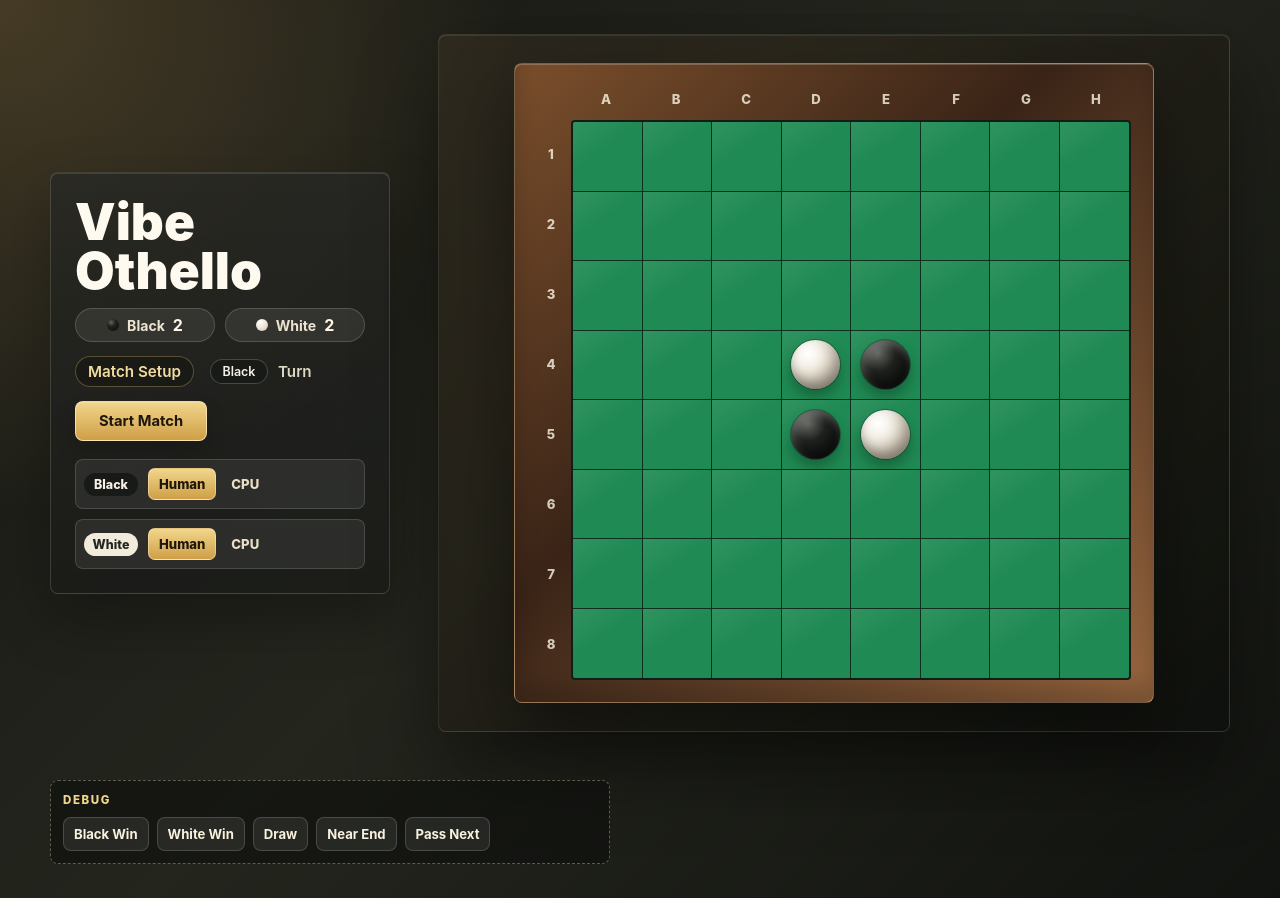
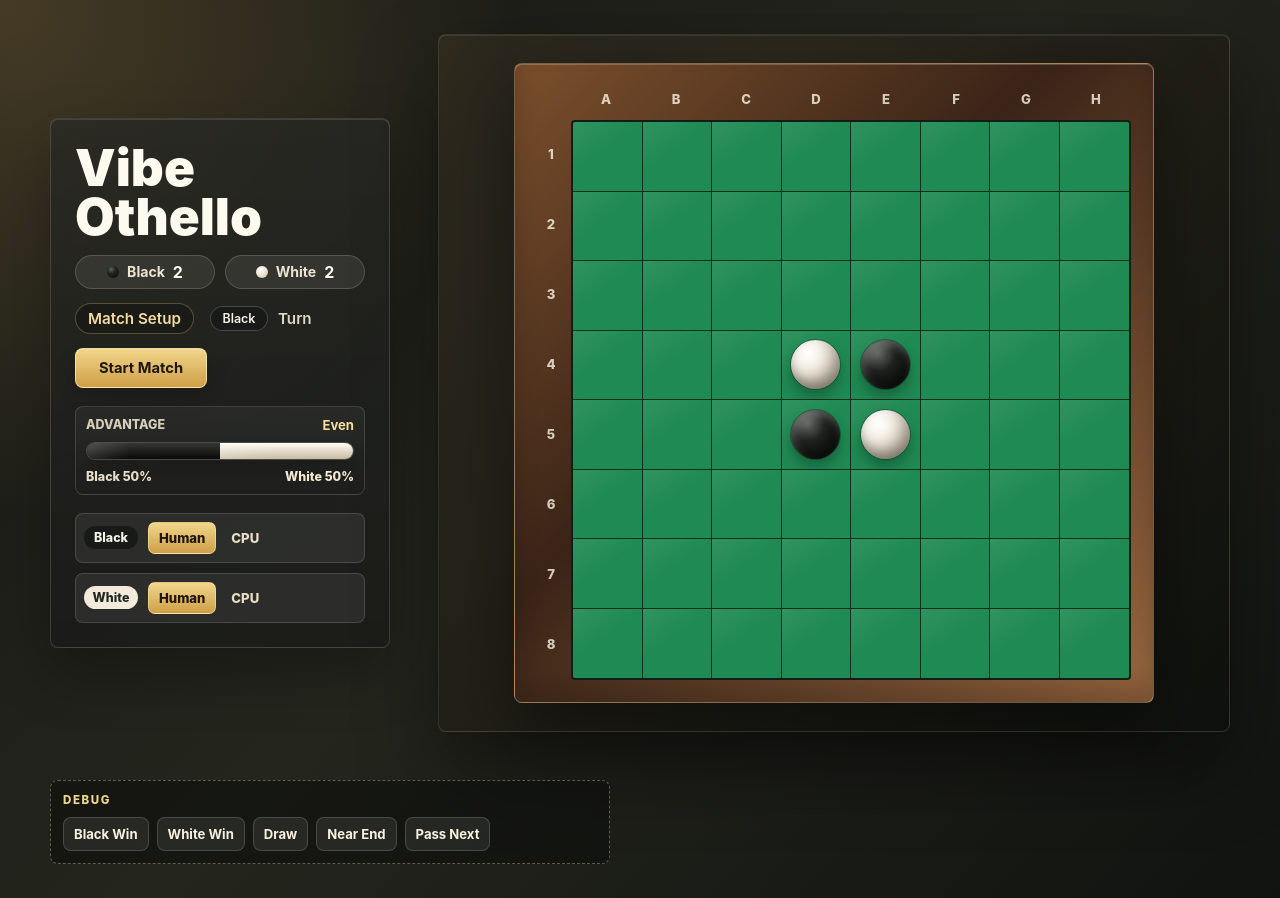
Before and after one commit to westzaki/vibe-othello, a React (Vite) app: page / in a window 1280 px wide. Built offline with nearby package versions, Linux system fonts and the light colour scheme.

Commit message:
Add advantage bar

```diff
--- a/src/App.tsx
+++ b/src/App.tsx
@@ -1,4 +1,6 @@
-import { lazy, Suspense } from "react";
+import { lazy, Suspense, useMemo } from "react";
+import { calculateAdvantage } from "./cpu/advantage";
+import { AdvantageBar } from "./components/AdvantageBar";
 import { Board } from "./components/Board";
 import { GameHeader } from "./components/GameHeader";
 import { GameResultOverlay } from "./components/GameResultOverlay";
@@ -15,6 +17,10 @@ const DevDebugPanel = import.meta.env.DEV
 
 export default function App() {
   const game = useOthelloGame();
+  const advantage = useMemo(
+    () => calculateAdvantage(game.board),
+    [game.board],
+  );
 
   return (
     <main className="app">
@@ -31,6 +37,8 @@ export default function App() {
             onNewGame={game.startNewGame}
             winner={game.winner}
           />
+
+          <AdvantageBar advantage={advantage} />
 
           <PlayerControls
             disabled={game.isPlaying}
--- /dev/null
+++ b/src/components/AdvantageBar.tsx
@@ -0,0 +1,48 @@
+import type { CSSProperties } from "react";
+import type { Advantage } from "../cpu/advantage";
+
+type AdvantageBarProps = {
+  advantage: Advantage;
+};
+
+export function AdvantageBar({ advantage }: AdvantageBarProps) {
+  const barStyle = {
+    "--black-advantage": `${advantage.blackPercent}%`,
+  } as CSSProperties;
+
+  return (
+    <section
+      className="advantage-panel"
+      aria-label={`Advantage: Black ${advantage.blackPercent} percent, White ${advantage.whitePercent} percent`}
+    >
+      <div className="advantage-panel__header">
+        <span>Advantage</span>
+        <strong>{getAdvantageLabel(advantage)}</strong>
+      </div>
+      <div className="advantage-bar" style={barStyle} aria-hidden="true">
+        <span className="advantage-bar__segment advantage-bar__segment--black" />
+        <span className="advantage-bar__segment advantage-bar__segment--white" />
+      </div>
+      <div className="advantage-panel__scores">
+        <span className="advantage-panel__score advantage-panel__score--black">
+          Black {advantage.blackPercent}%
+        </span>
+        <span className="advantage-panel__score advantage-panel__score--white">
+          White {advantage.whitePercent}%
+        </span>
+      </div>
+    </section>
+  );
+}
+
+function getAdvantageLabel(advantage: Advantage): string {
+  if (advantage.leadingDisc === null) {
+    return "Even";
+  }
+
+  return `${formatDisc(advantage.leadingDisc)} leads`;
+}
+
+function formatDisc(disc: "black" | "white"): string {
+  return disc === "black" ? "Black" : "White";
+}
--- /dev/null
+++ b/src/cpu/advantage.ts
@@ -0,0 +1,59 @@
+import { getWinner, isGameOver, type Board, type DiscColor } from "../game/othello";
+import { strategicEvaluateBoard } from "./strategicEvaluateBoard";
+
+export type Advantage = {
+  blackPercent: number;
+  leadingDisc: DiscColor | null;
+  whitePercent: number;
+};
+
+const evaluationScale = 220;
+
+export function calculateAdvantage(board: Board): Advantage {
+  if (isGameOver(board)) {
+    return getFinalAdvantage(board);
+  }
+
+  const blackScore = strategicEvaluateBoard(board, "black");
+  const blackPercent = scoreToPercent(blackScore);
+  const whitePercent = 100 - blackPercent;
+
+  return {
+    blackPercent,
+    leadingDisc: getLeadingDisc(blackPercent, whitePercent),
+    whitePercent,
+  };
+}
+
+function getFinalAdvantage(board: Board): Advantage {
+  const winner = getWinner(board);
+
+  if (winner === "draw") {
+    return {
+      blackPercent: 50,
+      leadingDisc: null,
+      whitePercent: 50,
+    };
+  }
+
+  return {
+    blackPercent: winner === "black" ? 100 : 0,
+    leadingDisc: winner,
+    whitePercent: winner === "white" ? 100 : 0,
+  };
+}
+
+function scoreToPercent(score: number): number {
+  return Math.round(50 + Math.tanh(score / evaluationScale) * 50);
+}
+
+function getLeadingDisc(
+  blackPercent: number,
+  whitePercent: number,
+): DiscColor | null {
+  if (blackPercent === whitePercent) {
+    return null;
+  }
+
+  return blackPercent > whitePercent ? "black" : "white";
+}
--- a/src/index.css
+++ b/src/index.css
@@ -275,6 +275,88 @@ h1 {
 
 .game-action--primary:hover:not(:disabled) {
   background: linear-gradient(180deg, #ffe6a3, #d9a94d);
+}
+
+.advantage-panel {
+  display: grid;
+  gap: 9px;
+  border: 1px solid rgba(255, 255, 255, 0.14);
+  border-radius: 8px;
+  padding: 10px;
+  background:
+    linear-gradient(
+      180deg,
+      rgba(255, 255, 255, 0.085),
+      rgba(255, 255, 255, 0.04)
+    ),
+    rgba(12, 14, 12, 0.48);
+}
+
+.advantage-panel__header,
+.advantage-panel__scores {
+  display: flex;
+  align-items: center;
+  justify-content: space-between;
+  gap: 10px;
+}
+
+.advantage-panel__header {
+  color: #d8cfba;
+  font-size: 0.78rem;
+  font-weight: 800;
+  text-transform: uppercase;
+}
+
+.advantage-panel__header strong {
+  color: #f7df9b;
+  font-size: 0.82rem;
+  text-transform: none;
+}
+
+.advantage-bar {
+  display: flex;
+  overflow: hidden;
+  height: 18px;
+  border: 1px solid rgba(255, 244, 214, 0.22);
+  border-radius: 999px;
+  background: rgba(0, 0, 0, 0.26);
+  box-shadow:
+    inset 0 1px 0 rgba(255, 255, 255, 0.12),
+    0 10px 16px rgba(0, 0, 0, 0.18);
+}
+
+.advantage-bar__segment {
+  min-width: 0;
+  transition: flex-basis 280ms ease;
+}
+
+.advantage-bar__segment--black {
+  flex-basis: var(--black-advantage);
+  background:
+    linear-gradient(90deg, rgba(255, 255, 255, 0.14), transparent 32%),
+    linear-gradient(180deg, #343831, #080908);
+}
+
+.advantage-bar__segment--white {
+  flex: 1;
+  background:
+    linear-gradient(90deg, rgba(255, 255, 255, 0.22), transparent 42%),
+    linear-gradient(180deg, #fffdf4, #c8baa1);
+}
+
+.advantage-panel__scores {
+  color: #e9dfc9;
+  font-size: 0.78rem;
+  font-weight: 850;
+}
+
+.advantage-panel__score {
+  min-width: 0;
+}
+
+.advantage-panel__score--white {
+  color: #f6ead0;
+  text-align: right;
 }
 
 .result-overlay {
```
Also changed, not shown: 1 other file (tests, documents, lock files or other folders).
